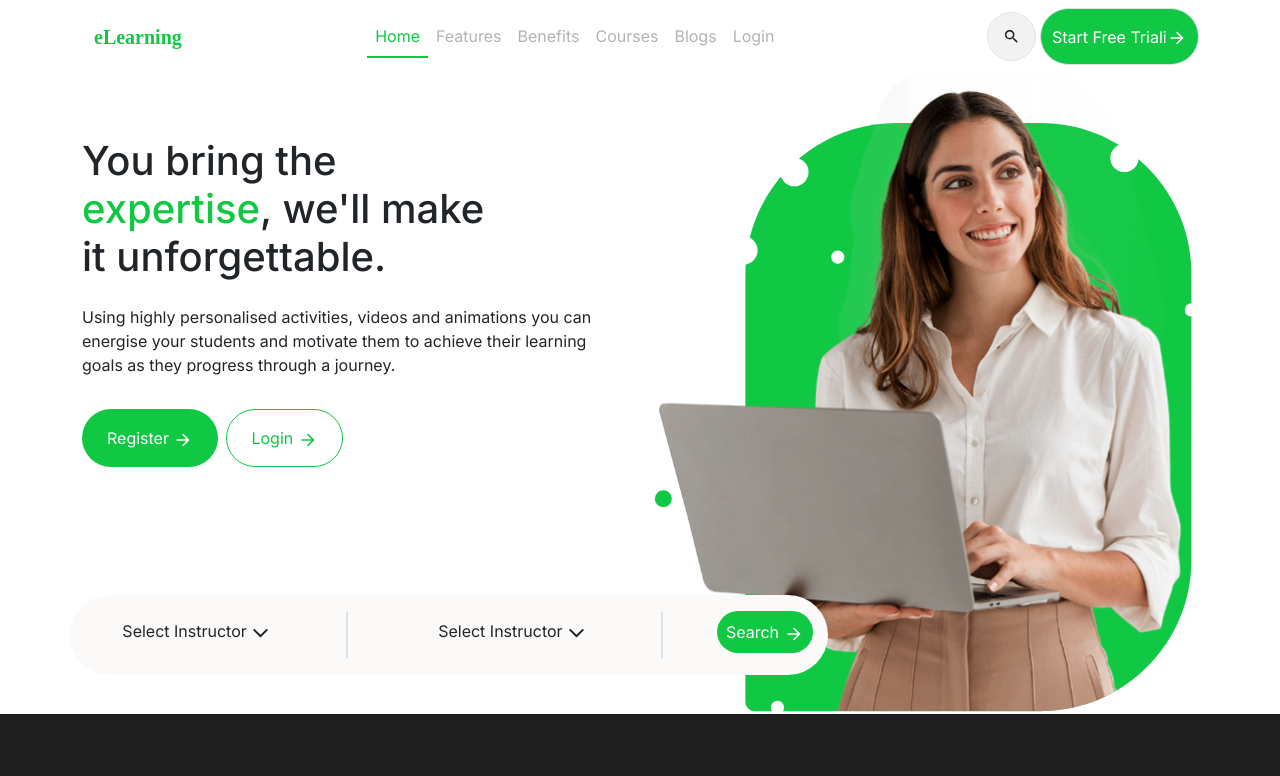
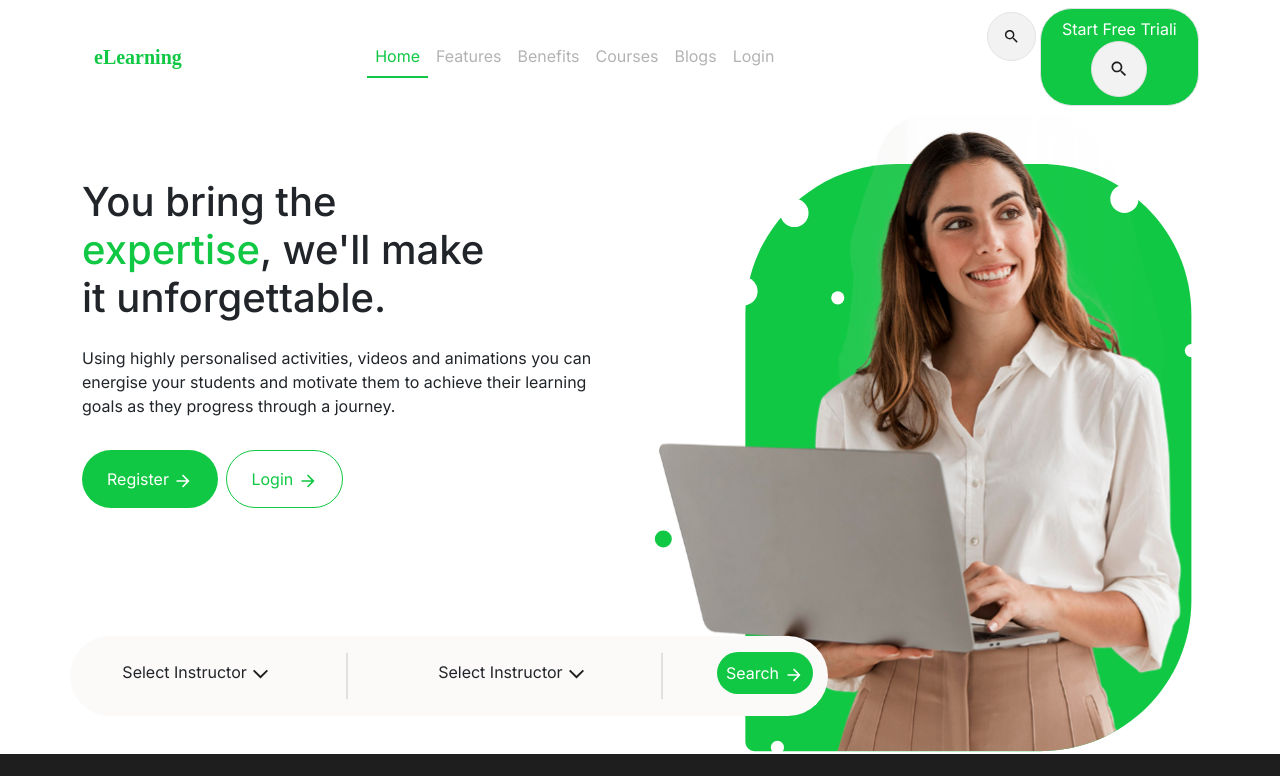
Before and after one commit to half-de/E-learning_Project, a Next.js app: page / in a window 1280 px wide. Shown: the top 776 px of the page. Built offline with nearby package versions, Linux system fonts and the light colour scheme.

Commit message:
Update navbar.jsx

```diff
--- a/src/app/Home/First-Card/navbar.jsx
+++ b/src/app/Home/First-Card/navbar.jsx
@@ -52,7 +52,7 @@ function navbar() {
 
                         <div className='float-end main-button d-flex'>
                             <a href=""><Image src={search} className='img-fluid  m-1 search-button ' /></a>
-                            <button class="btn Start-battom rounded-5 px-2 py-2 text-white next-button border ms-2">Start Free Triali<Image src={arr} className='img-fluid' /> </button>
+                            <button class="btn Start-battom rounded-5 px-2 py-2 text-white next-button border ms-2">Start Free Triali<Image src={search} className='img-fluid' /> </button>
                         </div>
                     </div>
                 </div>
```
